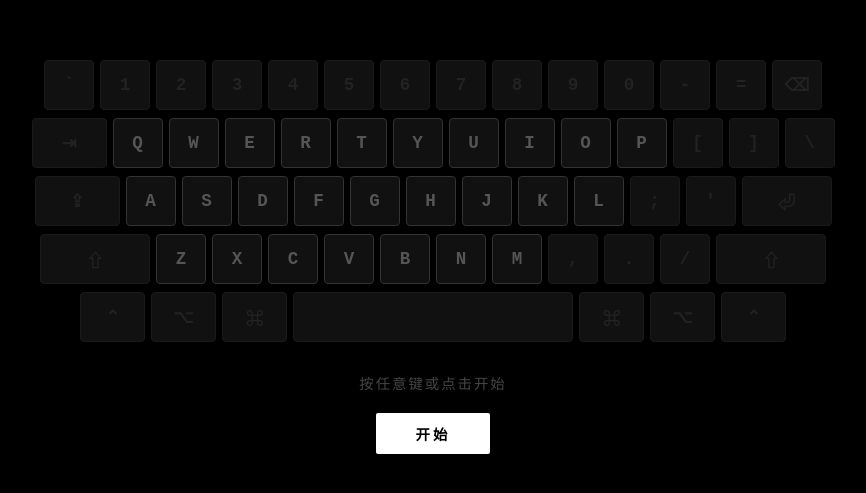
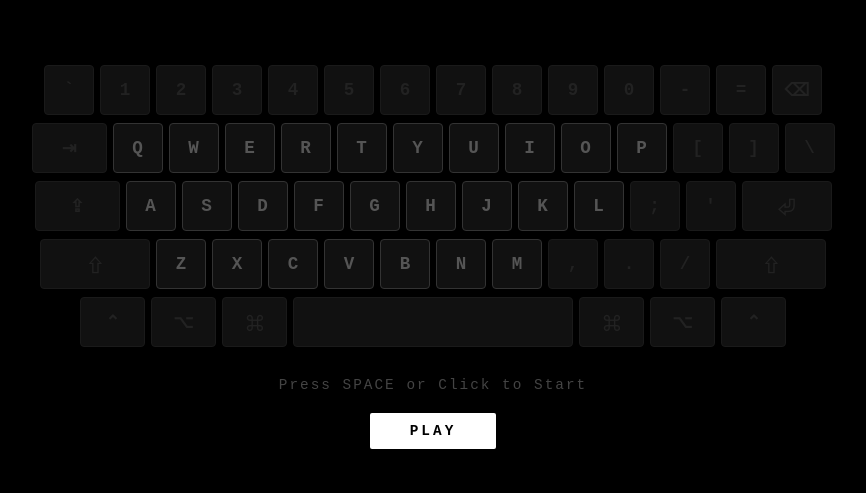
Before and after one commit to dh902747-prog/ChasingLightStarfall, a plain HTML site: page index.html in a window 1280 px wide. Shown: the part 143-636 px from the top of the page, without its empty margins (207-1073 px from the left). Drawn offline with Linux system fonts and the light colour scheme.

Commit message:
Add files via upload

```diff
--- a/index.html
+++ b/index.html
@@ -148,8 +148,8 @@
 <body>
     <div class="keyboard" id="keyboard"></div>
 
-    <div class="info" id="info">按任意键或点击开始</div>
-    <button class="start-btn" id="startBtn" onclick="startGame()">开始</button>
+    <div class="info" id="info">Press SPACE or Click to Start</div>
+    <button class="start-btn" id="startBtn" onclick="startGame()">Play</button>
 
     <script>
         // 真实键盘布局 (只取字母行)
```
